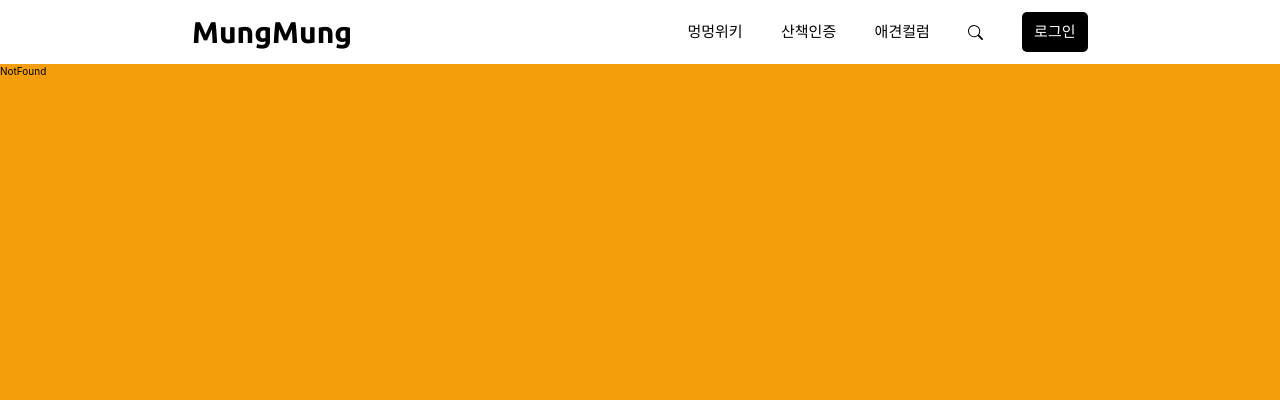
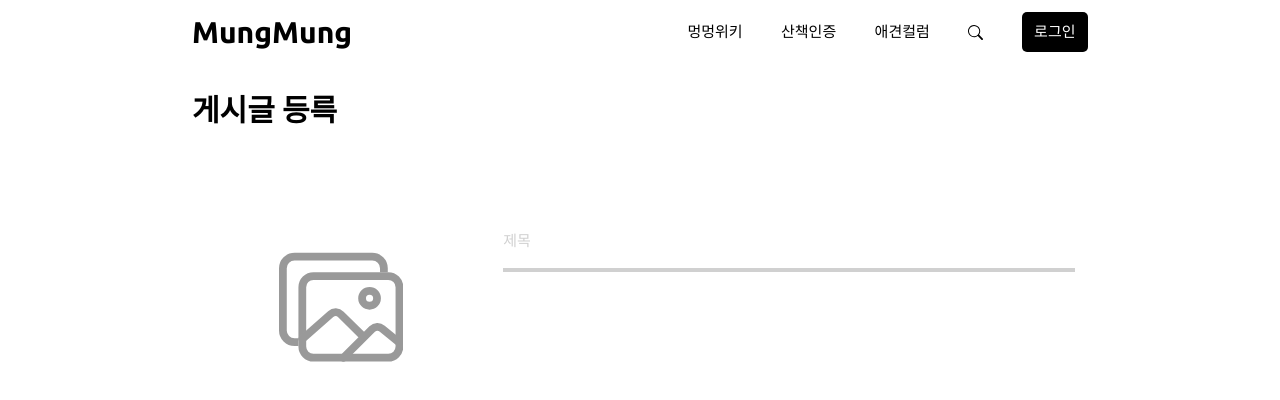
Before and after one commit to MungMungSideProject/mung_front, a React (Vite) app: page /walking/newpost in a window 1280 px wide. Shown: the top 400 px of the page. Built offline with nearby package versions, Linux system fonts and the light colour scheme; a web font is replaced by a local one.

Commit message:
[FEATURE]newPost 페이지 InputBase 생성

```diff
--- a/src/App.tsx
+++ b/src/App.tsx
@@ -2,8 +2,9 @@ import '@/index.css';
 import NotFound from '@components/NotFound';
 import { Route, Routes, BrowserRouter } from 'react-router-dom';
 import Home from './pages/Home';
-import Walkingdog from './pages/Walkingdog';
 import Header from '@components/Header';
+import IndexWalking from './pages/walking/IndexWalking';
+import NewPost from './pages/walking/NewPost';
 
 function App() {
   return (
@@ -11,7 +12,8 @@ function App() {
       <Header />
       <Routes>
         <Route path="/" element={<Home />} />
-        <Route path="/walking" element={<Walkingdog />} />
+        <Route path="/walking" element={<IndexWalking />} />
+        <Route path="/walking/newpost" element={<NewPost />} />
         <Route path="/*" element={<NotFound />} />
       </Routes>
     </BrowserRouter>
--- /dev/null
+++ b/src/components/inputs/InputBase.tsx
@@ -0,0 +1,45 @@
+import React, { InputHTMLAttributes, useState } from 'react';
+
+interface InputBaseProps extends InputHTMLAttributes<HTMLInputElement> {
+  fullWidth?: boolean;
+  className?: string;
+}
+
+const InputBase = ({
+  fullWidth,
+  className,
+  placeholder,
+  ...options
+}: Partial<InputBaseProps>) => {
+  const [focused, setFocused] = useState(false);
+
+  const handleFocus = () => setFocused(true);
+  const handleBlur = (event: React.FocusEvent<HTMLInputElement>) =>
+    setFocused(event.target.value !== '');
+
+  return (
+    <div className="relative mt-16">
+      <input
+        className={`block w-full transform-gpu  border-b-4 border-transparent border-b-gray  bg-transparent px-4 py-6 text-inputText  outline-none transition-all duration-300 ${
+          fullWidth ? 'w-full' : ''
+        } ${className} ${
+          focused ? 'rounded-3xl border-none bg-slate-200 bg-opacity-50' : ''
+        }`}
+        onFocus={handleFocus}
+        onBlur={handleBlur}
+        {...options}
+      />
+      <label
+        className={`pointer-events-none absolute top-1/2 left-0 -translate-y-1/2  text-2xl transition-all duration-500 ${
+          focused
+            ? '-top-10 -translate-y-0 transform text-inputText font-bold text-black'
+            : 'text-gray'
+        }`}
+      >
+        {placeholder}
+      </label>
+    </div>
+  );
+};
+
+export default InputBase;
--- a/src/pages/Home.tsx
+++ b/src/pages/Home.tsx
@@ -1,7 +1,7 @@
 import React from 'react';
 
 const Home = () => {
-  return <div className="h-screen w-full bg-amber-300">Home</div>;
+  return <div className="h-screen w-full bg-amber-200">Home!!!!!</div>;
 };
 
 export default Home;
--- a/src/pages/Walkingdog.tsx
+++ b/src/pages/walking/IndexWalking.tsx
@@ -1,6 +1,7 @@
 import React, { useEffect, useState } from 'react';
 import ArticleCard from '@components/cards/ArticleCard';
 import { getWalking } from '@/apis/api/walking';
+import { Link } from 'react-router-dom';
 
 interface Walkingdog {
   id: number;
@@ -12,7 +13,7 @@ interface Walkingdog {
   voted: number;
 }
 
-const Walkingdog = () => {
+const IndexWalking = () => {
   const pageTitleClassName = 'text-3xl font-bold text-black';
   const pageFilterClassName = 'text-xl xl:text-2xl font-bold text-black';
   const [posts, setPosts] = useState<Walkingdog[] | undefined>(undefined);
@@ -28,14 +29,16 @@ const Walkingdog = () => {
   }, []);
 
   return (
-    <div className="flex h-wholeScreen w-full flex-col gap-8 bg-defaultBg px-baseX py-baseY">
+    <div className="flex h-wholeScreen w-full flex-col gap-8  bg-defaultBg px-baseX py-baseY">
       <div className="flex w-full items-center justify-between">
         <h1 className={pageTitleClassName}>산책인증</h1>
         <div
           className={`flex w-1/5 items-center justify-between ${pageFilterClassName}`}
         >
           <div className="cursor-pointer hover:text-accent">
-            <h3>글쓰기</h3>
+            <Link to={'/walking/newpost'}>
+              <h3>글쓰기</h3>
+            </Link>
           </div>
           <div className="cursor-pointer hover:text-accent">
             <h3>최신순</h3>
@@ -68,4 +71,4 @@ const Walkingdog = () => {
   );
 };
 
-export default Walkingdog;
+export default IndexWalking;
--- /dev/null
+++ b/src/pages/walking/NewPost.tsx
@@ -0,0 +1,37 @@
+import InputBase from '@components/inputs/InputBase';
+import React from 'react';
+import { IoImagesOutline } from 'react-icons/io5';
+
+const NewPost = () => {
+  const pageTitleClassName = 'text-pageTitle font-bold text-black';
+  const formItemTitleClassName = 'text-formItemTitle font-bold text-black';
+  return (
+    <div className="flex h-screen w-full flex-col gap-10 px-baseX py-baseY">
+      <h1 className={`${pageTitleClassName}`}>게시글 등륵</h1>
+      <div className="flex w-full ">
+        {/**
+         * @description Image Section
+         */}
+        <div className="box-border flex w-1/3 flex-col  p-10">
+          <div className="flex aspect-square w-full cursor-pointer items-center justify-center">
+            <IoImagesOutline
+              className="h-1/2 w-1/2"
+              opacity={0.8}
+              color="gray"
+            />
+          </div>
+        </div>
+        {/**
+         * @description Form Section
+         */}
+        <div className="flex w-2/3 flex-col p-5">
+          <form className="flex w-full flex-col">
+            <InputBase placeholder="제목" />
+          </form>
+        </div>
+      </div>
+    </div>
+  );
+};
+
+export default NewPost;
--- a/tailwind.config.cjs
+++ b/tailwind.config.cjs
@@ -18,9 +18,16 @@ module.exports = {
         accent: '#5F9DF7',
         error: '#ff5c00',
         defaultBg: '#fcfcfc',
+        gray: '#d0d0d0',
+        inputGray: '#4D4D4D',
       },
       zIndex: {
         header: 50,
+      },
+      fontSize: {
+        pageTitle: '3rem',
+        formItemTitle: '2.2rem',
+        inputText: '1.8rem',
       },
     },
   },
--- a/tsconfig.json
+++ b/tsconfig.json
@@ -8,7 +8,7 @@
     "esModuleInterop": false,
     "allowSyntheticDefaultImports": true,
     "strict": true,
-    "forceConsistentCasingInFileNames": true,
+    "forceConsistentCasingInFileNames": false,
     "module": "ESNext",
     "moduleResolution": "Node",
     "resolveJsonModule": true,
```
